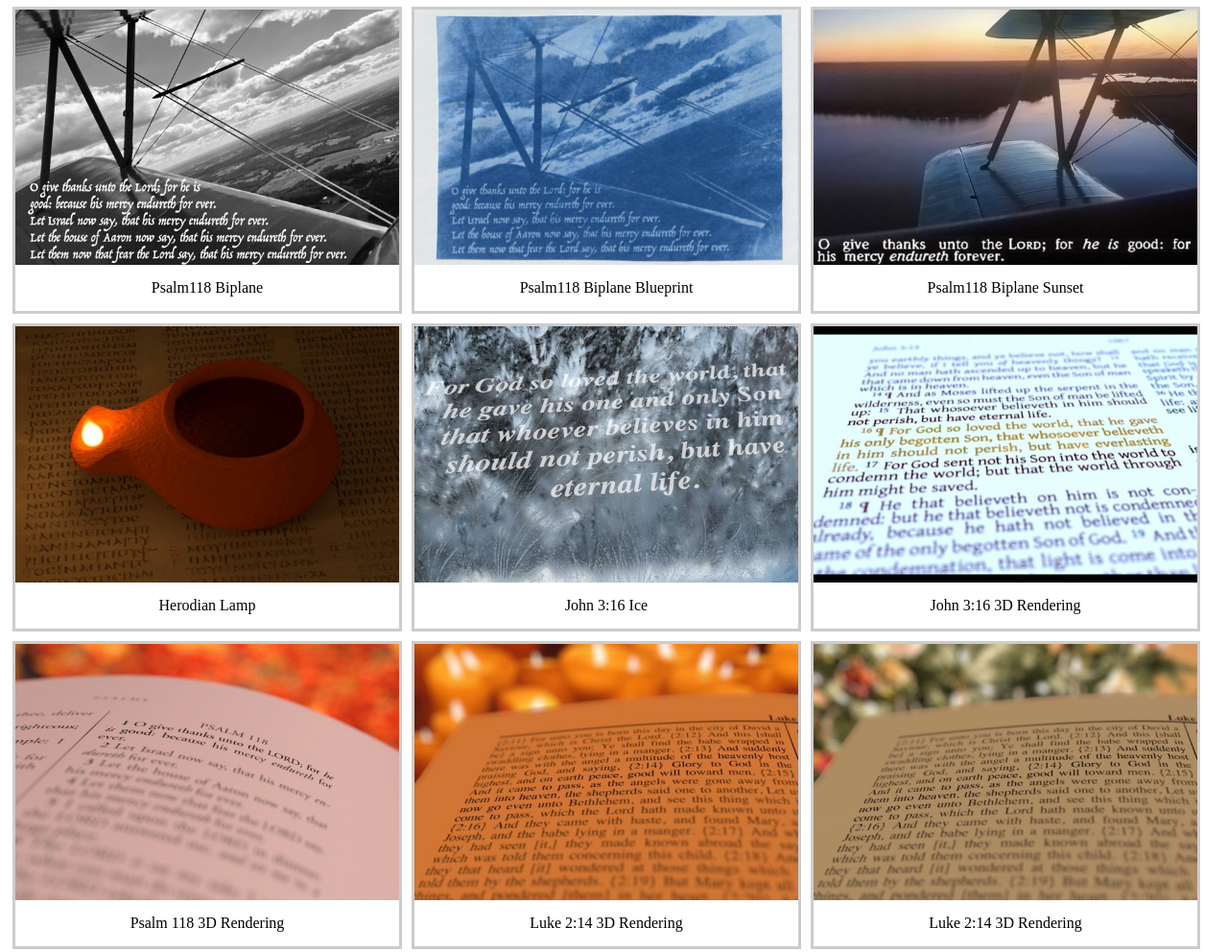
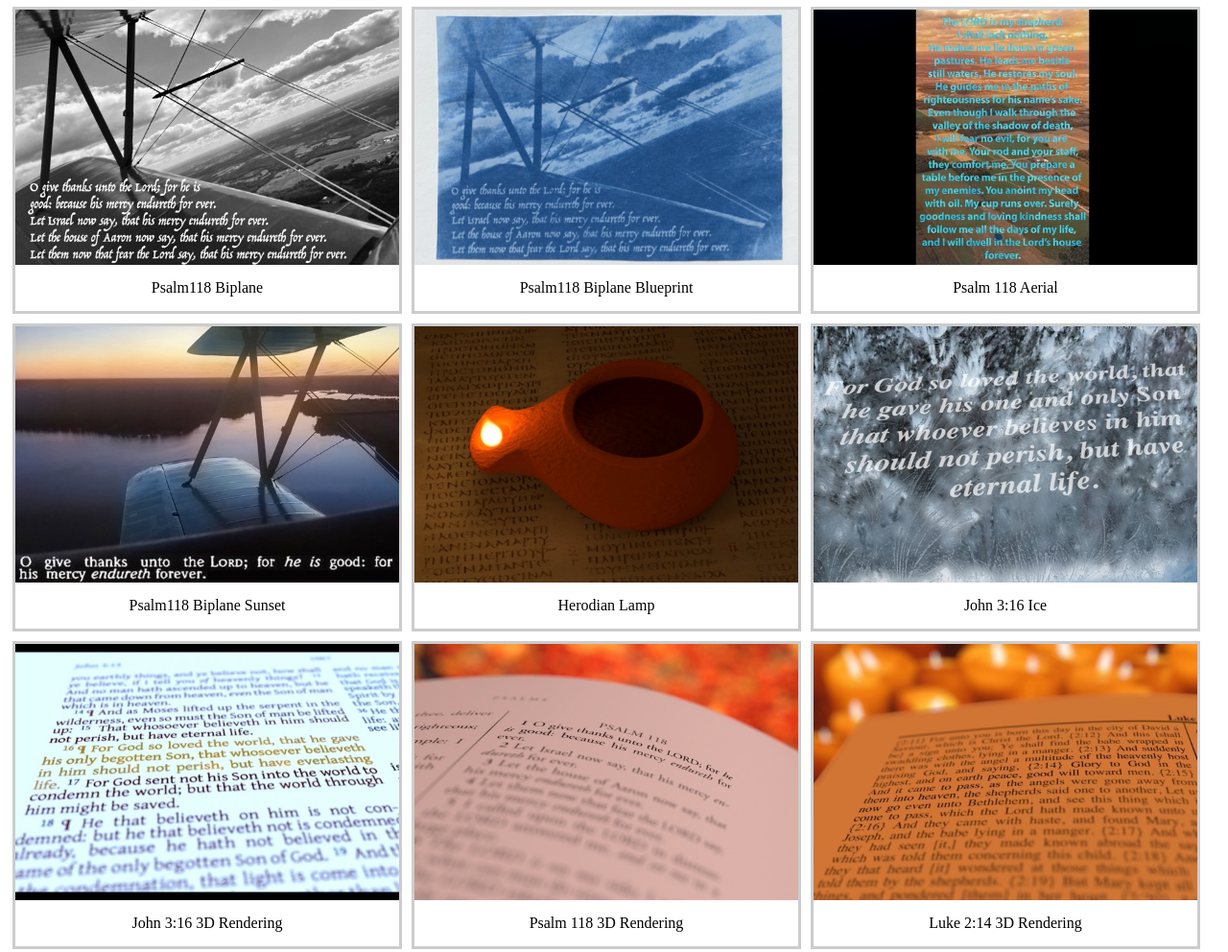
Before and after one commit to bible-photos/bible-photos.github.io, a plain HTML site: page index.html in a window 1280 px wide. Shown: the part 726-1718 px from the top of the page at 96% size. Drawn offline with Linux system fonts and the light colour scheme.

Commit message:
Add Psalm 118 Aerial Photo

```diff
--- a/index.html
+++ b/index.html
@@ -96,6 +96,13 @@ div.credits {
 </div>
 
 <div class="gallery">
+  <a target="_blank" href="fulls/Psalm118Aerial.jpg">
+    <img src="thumbs/Psalm118Aerial_Thumb.jpg" alt="Psalm 118 Aerial" width="600" height="400">
+  </a>
+  <div class="desc">Psalm 118 Aerial</div>
+</div>
+
+<div class="gallery">
   <a target="_blank" href="fulls/Psalm118BiplaneSunset.jpg">
     <img src="thumbs/Psalm118BiplaneSunset_Thumb.jpg" alt="Psalm118 Biplane Sunset" width="600" height="400">
   </a>
```
Also changed, not shown: thumbs/Psalm118Aerial_Thumb.jpg (added), 1 other file.
